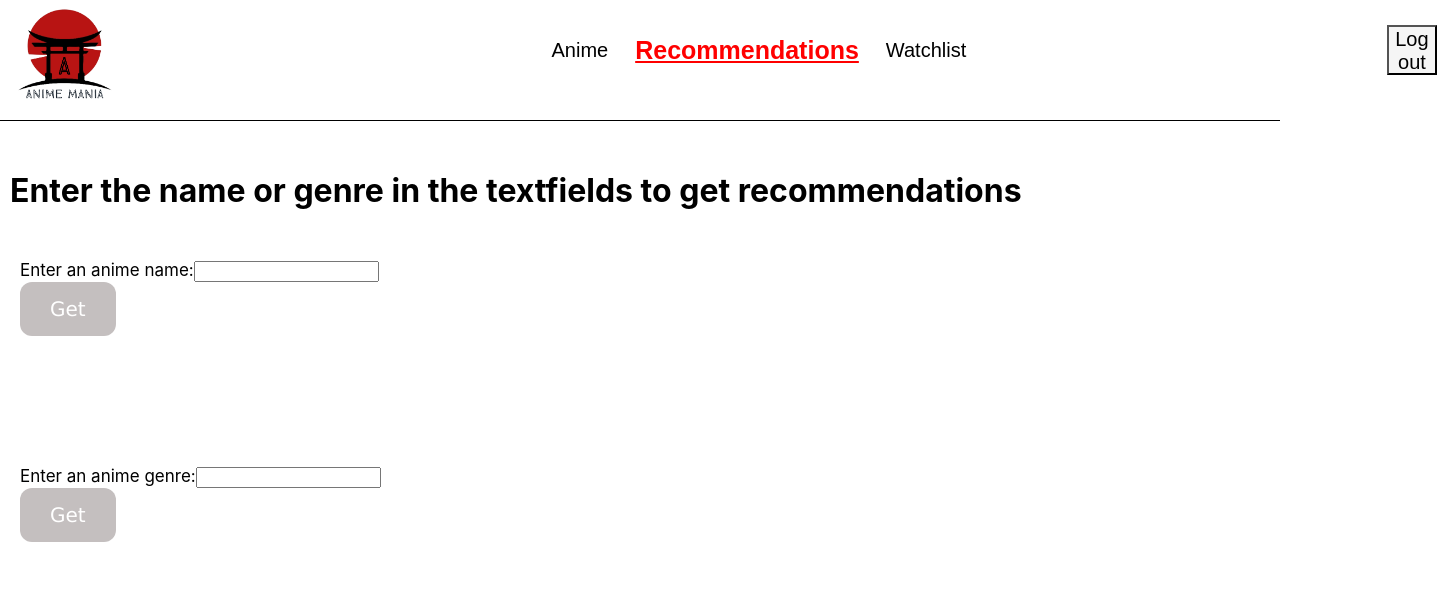
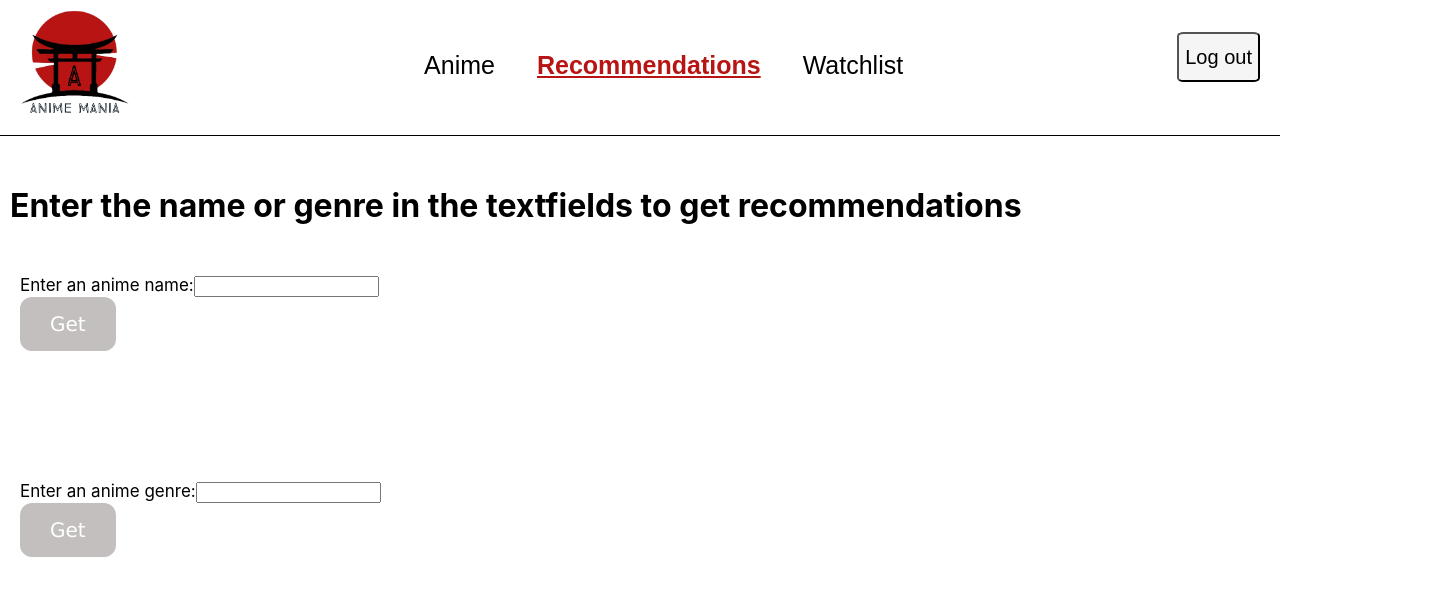
Before and after one commit to Azarul100/AnimeMania, a React (Create React App) app: page /recommendation in a window 1280 px wide. Shown: the top 596 px of the page, 1437 px wide, since content can reach past the window. Built offline with nearby package versions, Linux system fonts and the light colour scheme.

Commit message:
Recommendation page's routes are setup and aesthetics is improved

```diff
--- a/src/pages/RecommendationPage/Recommend.css
+++ b/src/pages/RecommendationPage/Recommend.css
@@ -1,18 +1,19 @@
 .recTop
 {
     display: flex;
-    gap: 415px;
+    /* gap: 415px; */
+    justify-content: space-between;
 }
 
 .recTopText
 {
     display: flex;
-    gap: 15px;
+    gap: 30px;
+    margin-top: 50px;
 }
 
 .recLogo
 {
-    height: 100px;
     width: 150px;
 }
 
@@ -22,17 +23,26 @@
     font-weight: normal;
     background: none;
     border: none;
-    font-size: 20px;
+    font-size: 25px;
+}
+
+.recTextAnime :hover {
+    cursor: pointer;
 }
 
 .recTextRec
 {
-    color: red;
+    color: #B81413;
     text-decoration: underline;
     background: none;
     border: none;
     font-size: 25px;
     font-weight: bold;
+    cursor: pointer;
+}
+
+.recTextRec :hover {
+    cursor: pointer;
 }
 
 .recTextWL {
@@ -40,7 +50,11 @@
     font-weight: normal;
     background: none;
     border: none;
-    font-size: 20px;
+    font-size: 25px;
+}
+
+.recTextWL :hover {
+    cursor: pointer;
 }
 
 .recLO
@@ -51,6 +65,7 @@
     font-size: 20px;
     height: 50px;
     width: 100%;
+    border-radius: 8%;
 }
 
 .recButtonArea
@@ -58,6 +73,11 @@
     display: flex;
     justify-content: center;
     align-items: center;
+    margin-right: 20px;
+}
+
+.recButtonArea :hover {
+    cursor: pointer;
 }
 
 .recLine {
--- a/src/pages/RecommendationPage/Recommendation.js
+++ b/src/pages/RecommendationPage/Recommendation.js
@@ -4,7 +4,7 @@ import axios from "axios";
 import "./Recommend.css"
 import ButtonComponent from "../../components/ButtonComponent";
 import { Modal } from "@mui/material";
-
+import { Link } from 'react-router-dom';
 
 const Recommend = () => {
 
@@ -47,30 +47,26 @@ const Recommend = () => {
         }
     };
 
-
-
-    const animePage = () => {
-        window.location.href = '/home';
-    };
-
-    const startPage = () => {
-        window.location.href = '/';
-    };
-
-    const wlPage = () => {
-        window.location.href = '/watchlist';
-    };
-
     return (
         <>
             <div className="recTop">
                 <img src={logo} alt="AnimeMania" className="recLogo" />
                 <div className="recTopText">
-                    <button onClick={animePage} className="recTextAnime">Anime</button>
-                    <button className="recTextRec">Recommendations</button>
-                    <button onClick={wlPage} className="recTextWL">Watchlist</button>
+                    <Link to="/home">
+                        <button className="recTextAnime">Anime</button>
+                    </Link>
+                    <Link to="/recommendation">
+                        <button className="recTextRec">Recommendations</button>
+                    </Link>
+                    <Link to="/watchlist">
+                        <button className="recTextWL">Watchlist</button>
+                    </Link>
                 </div>
-                <div className="recButtonArea"><button onClick={startPage} className="recLO">Log out</button></div>
+                <div className="recButtonArea">
+                    <Link to="/">
+                        <button className="recLO">Log out</button>
+                    </Link>
+                </div>
             </div>
             <br />
             <div className="recLine"></div>
```
Also changed, not shown: src/pages/HomePage/home.js (+3 -15 lines).
